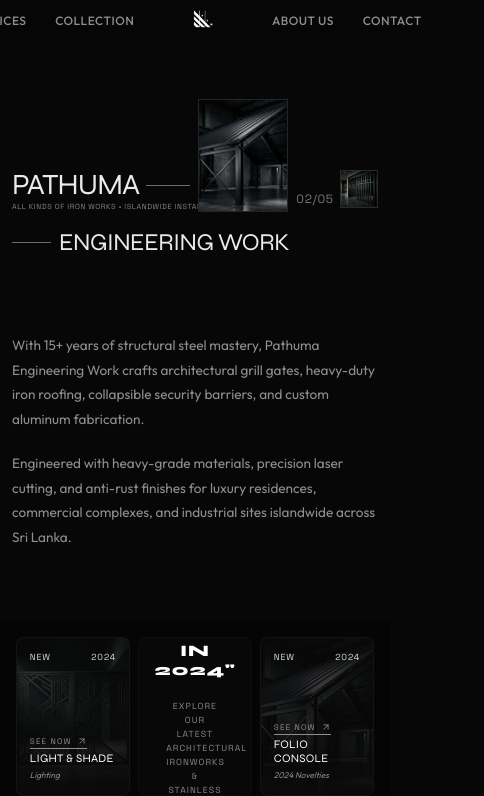
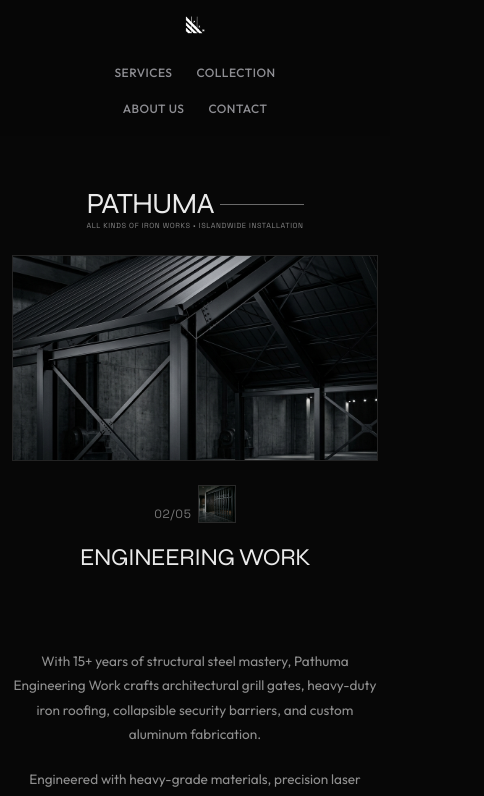
Before and after one commit to BishanAdiptha/pathuma-engineering-website, a React (Vite) app: page / in a window 390 px wide. Shown: the top 796 px of the page, 484 px wide, since content can reach past the window. Built offline with nearby package versions, Linux system fonts and the light colour scheme.

Commit message:
Fix mobile responsiveness

```diff
--- a/src/index.css
+++ b/src/index.css
@@ -1064,30 +1064,87 @@ button {
 
 /* Responsive Styles */
 @media (max-width: 1024px) {
-  .hero-main-grid {
-    grid-template-columns: 1fr;
-  }
-  .about-grid {
+  .hero-main-grid,
+  .about-grid,
+  .founder-row {
     grid-template-columns: 1fr;
   }
   .social-preview-strip {
     grid-template-columns: repeat(2, 1fr);
   }
+  .collection-grid {
+    grid-template-columns: repeat(2, 1fr);
+  }
+  .founder-photo-block {
+    align-items: center;
+  }
 }
 
 @media (max-width: 850px) {
+  .header-nav {
+    flex-wrap: wrap;
+    gap: 1rem;
+    padding: 1rem;
+  }
+  .header-logo {
+    order: -1;
+    width: 100%;
+    margin-bottom: 0.5rem;
+  }
+  .header-left, .header-right {
+    width: 100%;
+    justify-content: center;
+    gap: 1.5rem;
+  }
+  .hero-top-row {
+    flex-direction: column;
+    align-items: center;
+    text-align: center;
+    gap: 1.5rem;
+  }
+  .hero-center-image-frame {
+    width: 100%;
+    max-width: 400px;
+    aspect-ratio: 16/9;
+  }
+  .hero-right-preview-box {
+    width: 100%;
+    justify-content: center;
+  }
+  .cast-main-row {
+    justify-content: center;
+  }
+  .hero-middle-row {
+    justify-content: center;
+  }
+  .hero-title-line {
+    display: none;
+  }
   .hero-bottom-text-row {
     grid-template-columns: 1fr;
     gap: 1.25rem;
+    text-align: center;
+  }
+  .collection-grid {
+    grid-template-columns: 1fr;
+  }
+  .social-buttons-container {
+    grid-template-columns: 1fr;
   }
   .social-section, .about-section, .footer-section {
     padding: 2rem 1rem;
   }
-  .footer-top-grid {
-    grid-template-columns: 1fr;
+  .footer-main-row {
+    flex-direction: column;
+    text-align: center;
+    gap: 2rem;
   }
-  .footer-huge-brand h1 {
-    font-size: 2.4rem;
+  .footer-location-col, .footer-copyright-col, .footer-brand-col {
+    align-items: center;
+    justify-content: center;
+  }
+  .map-pin-btn {
+    align-self: center;
   }
   .modal-container {
     grid-template-columns: 1fr;
```
